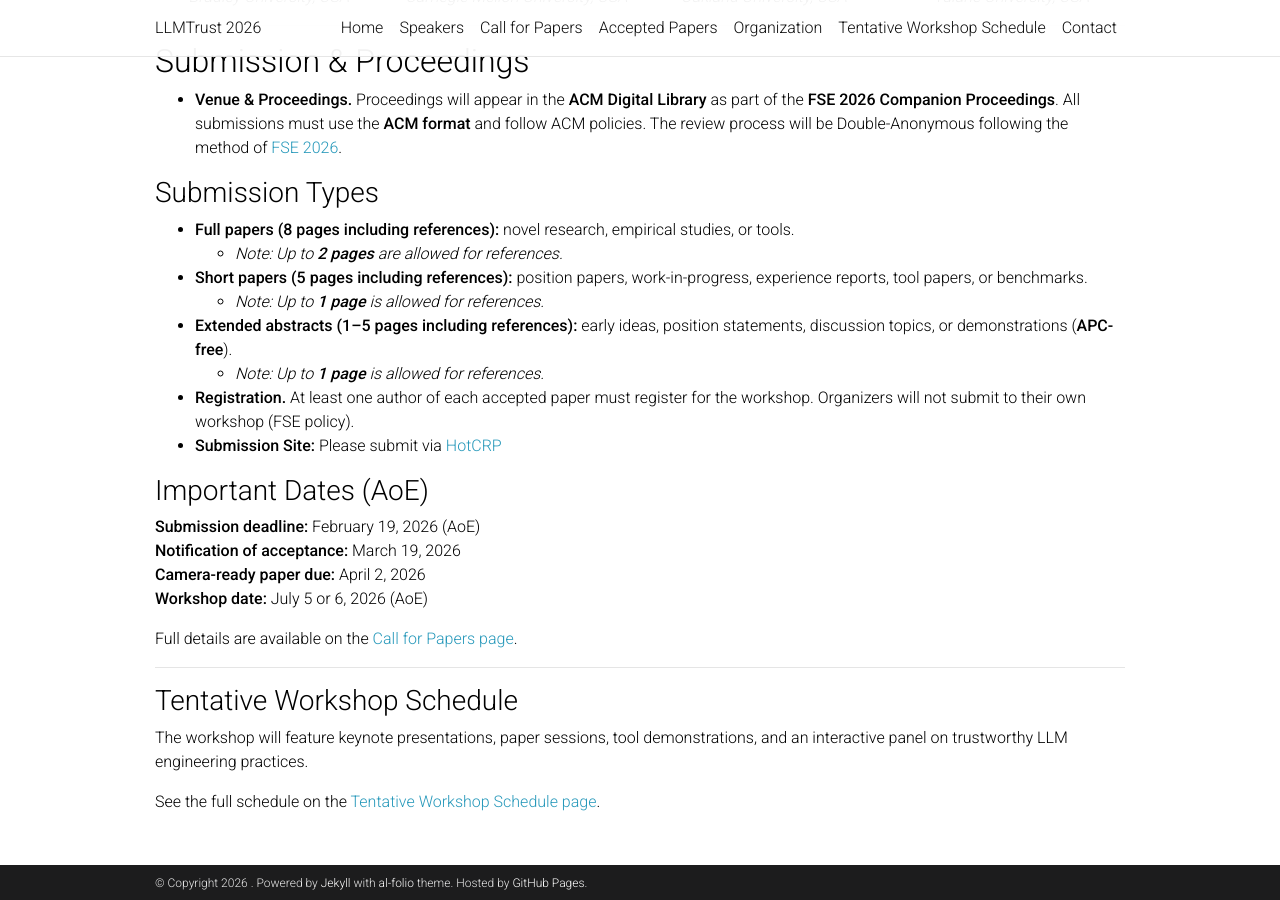
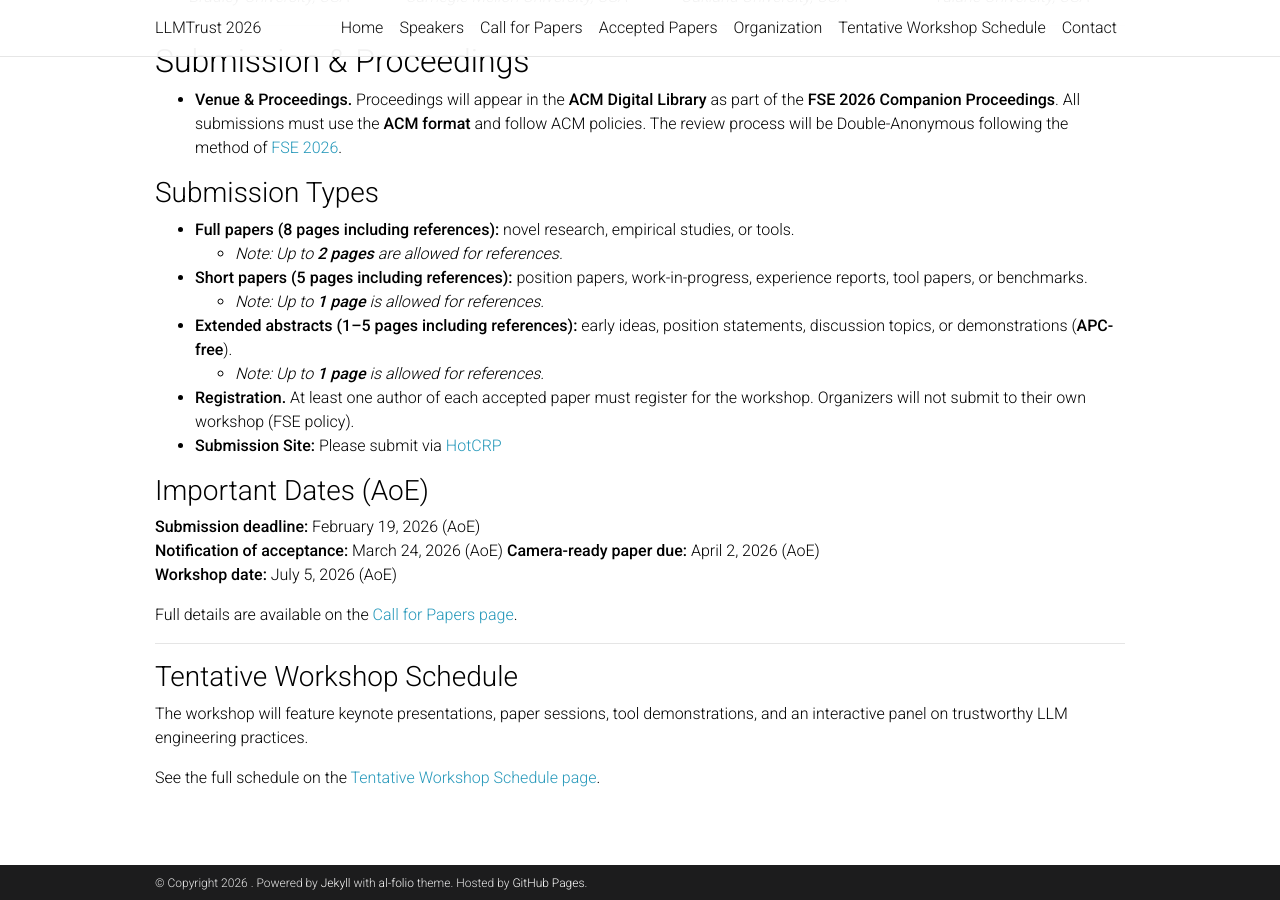
Before and after one commit to llmtrust2026/llmtrust2026.github.io, a Jekyll site: the page built from _pages/home.md, in a window 1280 px wide and 900 px high, scrolled down 2032 px. Built offline with Jekyll 4.4.1, drawn with Linux system fonts in a browser that asks for light colours; comment, search, counter and statistics services are not loaded; a style sheet for code colours, icons or effects is not loaded.

Commit message:
Update home.md

```diff
--- a/_pages/home.md
+++ b/_pages/home.md
@@ -202,9 +202,9 @@ Grounded in trustworthiness goals (fairness, accountability, transparency, safet
 
 
 **Submission deadline:** February 19, 2026 (AoE)
-**Notification of acceptance:** March 19, 2026
-**Camera-ready paper due:** April 2, 2026
-**Workshop date:** July 5 or 6, 2026 (AoE)
+**Notification of acceptance:** March 24, 2026 (AoE)
+**Camera-ready paper due:** April 2, 2026 (AoE)
+**Workshop date:** July 5, 2026 (AoE)
 
 Full details are available on the [Call for Papers page]({{ '/call-for-papers/' | relative_url }}).
 
```
